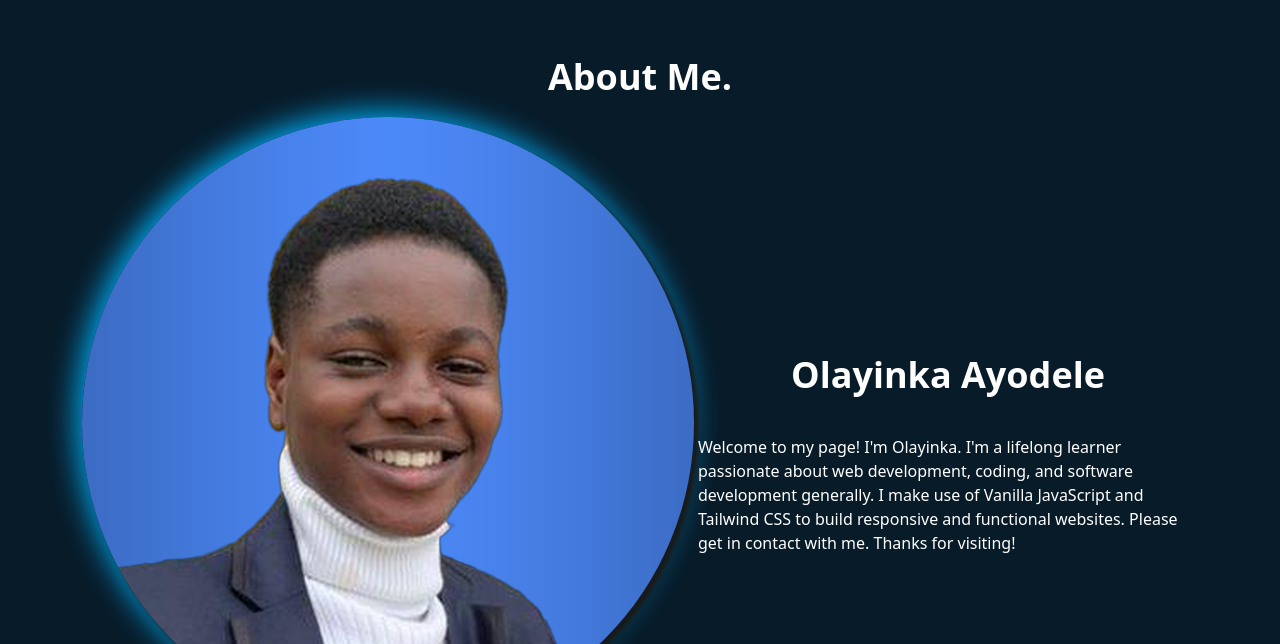
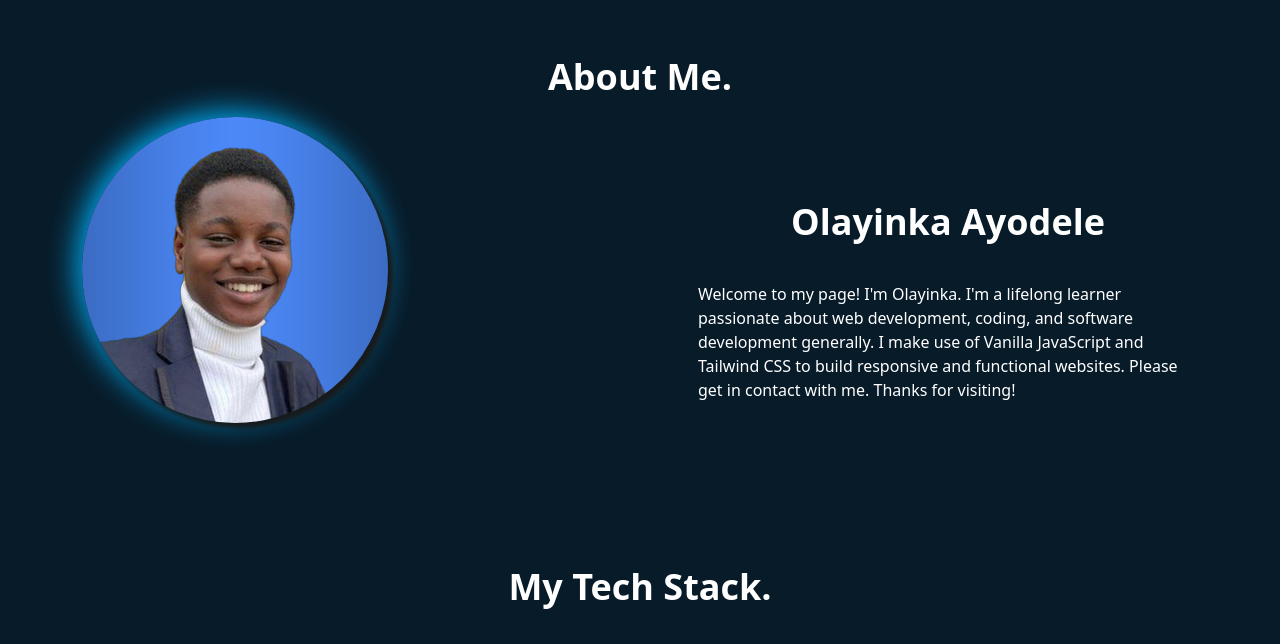
Before and after one commit to Olayinka-Ayode/Portfolio-1, a website: page index.html in a window 1280 px wide. Shown: the part 763-1407 px from the top of the page. Drawn offline with Linux system fonts and the light colour scheme.

Commit message:
edits profile picture

```diff
--- a/index.html
+++ b/index.html
@@ -48,8 +48,8 @@
         <div class="about-sect flex items-center justify-center flex-col w-full">
             <h1 class="text-4xl font-bold mb-5 about-head relative">About Me.</h1>
             <div class="container flex justify-around items-center flex-col md:flex-row text-center about-container relative pl-20 pr-20">
-                <div class="about-img mb-16">
-                    <img src="./profile-pic (1).png" alt="Yinka">
+                <div class="about-img mb-16 items-center">
+                    <img src="./profile-pic (1).png" class="md:w-1/2" alt="Yinka">
                 </div>
                 <div class="about-text max-w-xl relative">
                     <h2 class="font-bold text-4xl pb-10">Olayinka Ayodele</h2>
```
Also changed, not shown: output.css.
